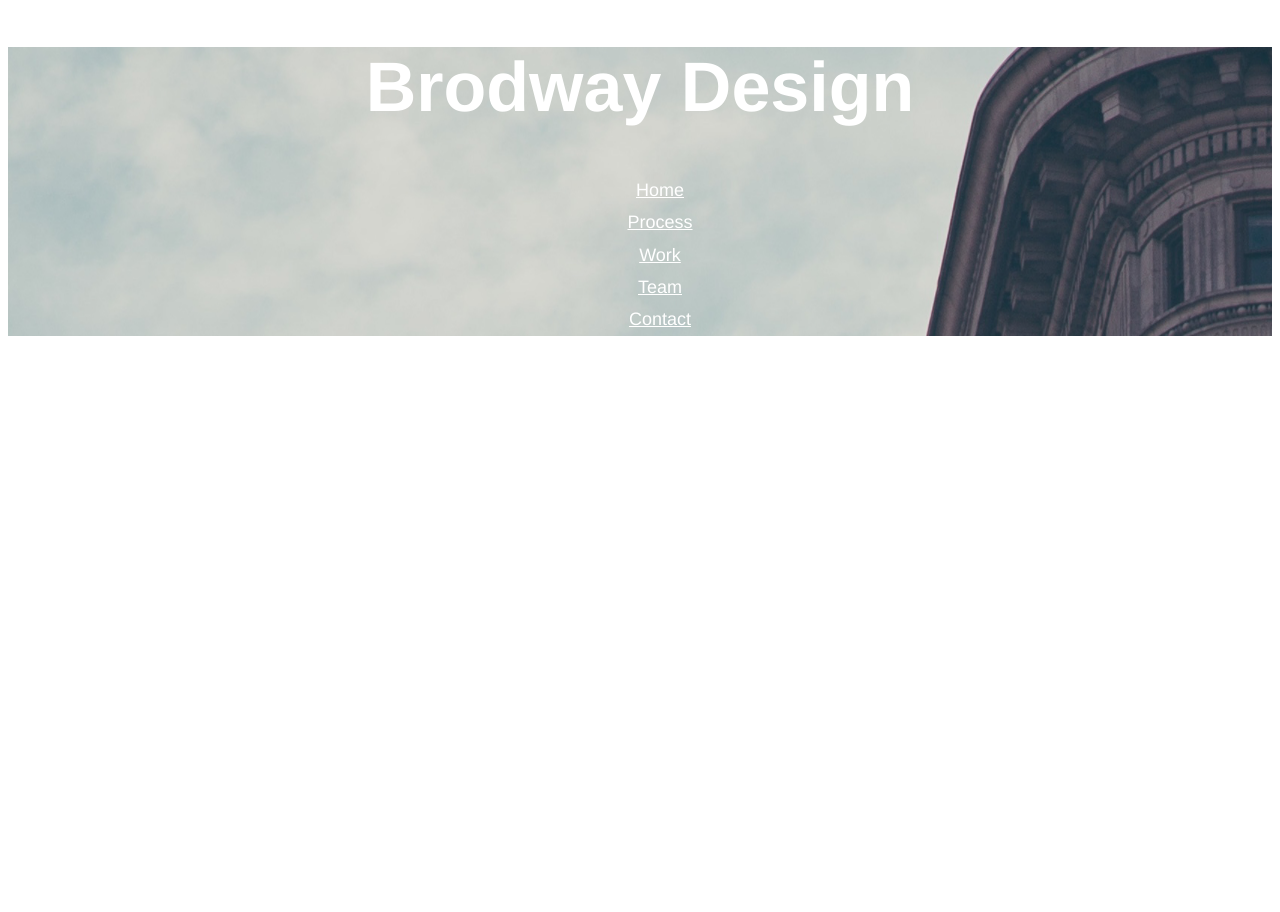
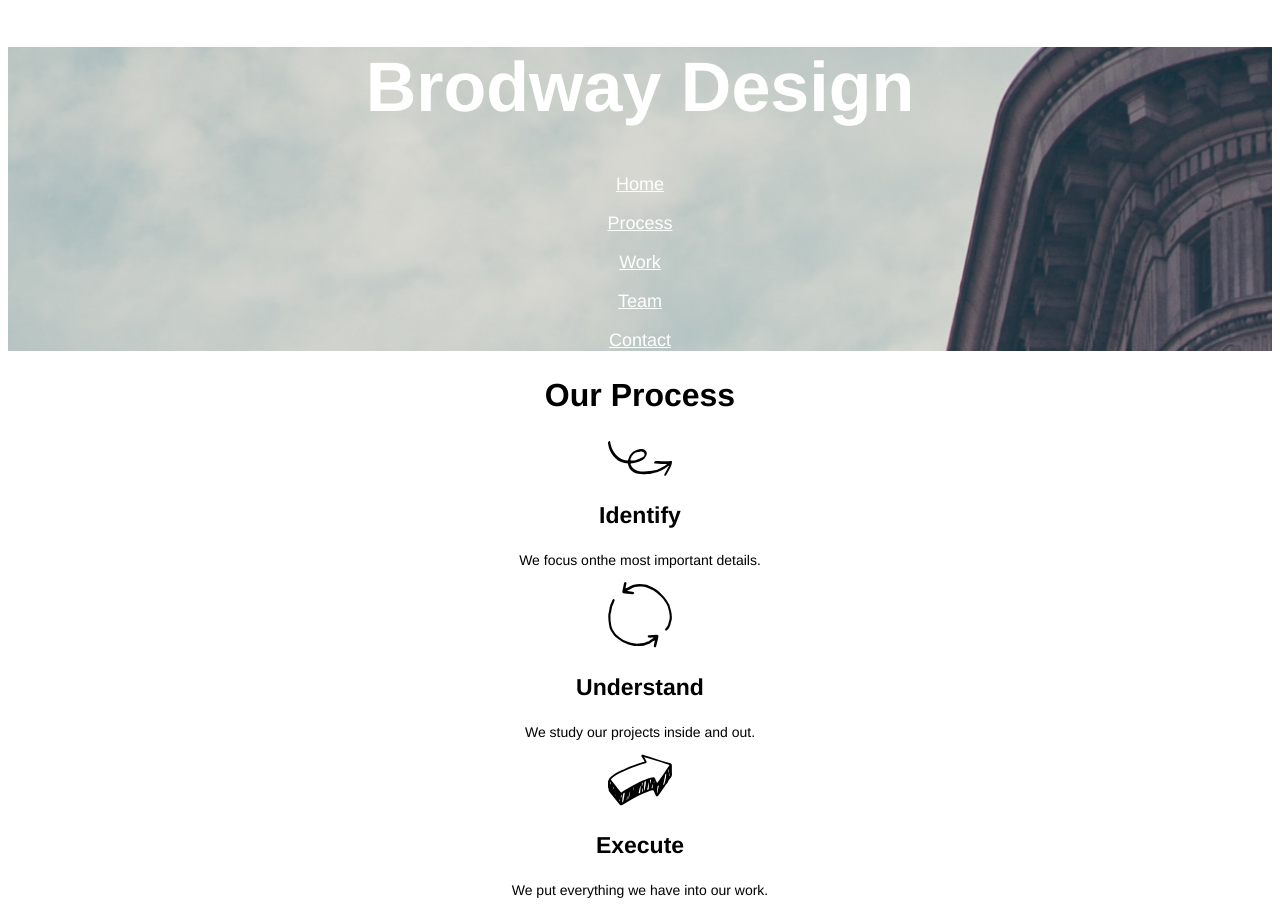
Before and after one commit to So-Naive/Broadway1.0, a plain HTML site: page index.html in a window 1280 px wide. Before the commit the page ends 800 px from the top, so only its background shows below. Drawn offline with Linux system fonts and the light colour scheme; files whose address does not match are found by name.

Commit message:
Added Proccess Section, Reworked old HTML+CSS

```diff
--- a/index.html
+++ b/index.html
@@ -7,13 +7,24 @@
   <!-- Brodway Design plus Links section -->
   <div class="Broadway">
     <h1> Brodway Design </h1>
-    <ul>
-      <li><a href="">Home</a><li>
-      <li><a href="">Process</a><li>
-      <li><a href="">Work</a><li>
-      <li><a href="">Team</a><li>
-      <li><a href="">Contact</a><li>
-    </ul>
+      <p><a href="">Home</a></p>
+      <p><a href="#process">Process</a></p>
+      <p><a href="">Work</a></p>
+      <p><a href="">Team</a></p>
+      <p><a href="">Contact</a></p>
+  </div>
+  <!-- Our Process identify/understand/execute -->
+  <div class="process">
+    <h2 id="process"> Our Process </h2>
+    <img src="resources/images/identify.svg" alt="">
+    <h3>Identify</h3>
+    <p>We focus onthe most important details.</p>
+    <img src="resources/images/understand.svg" alt="">
+    <h3>Understand</h3>
+    <p>We study our projects inside and out.</P>
+      <img src="resources/images/execute.svg" alt="">
+    <h3>Execute</h3>
+    <p>We put everything we have into our work.</p>
   </div>
 
 </body>
--- a/resources/css/stylesheet.css
+++ b/resources/css/stylesheet.css
@@ -4,20 +4,25 @@ body {
 }
 .Broadway {
   background-image: url("E:/Newprojects/broadway/resources/images/the-flatiron-building.png");
-  background-size: auto;
-  color: white;
+  background-size: cover;
+  font-size: 18px;
 }
-
- ul {
-   font-size: 18px;
-   line-height: 1.8;
-   text-align: center;
-   list-style-type: none;
- }
  h1 {
+   color: white;
    font-size: 70px;
    font-weight: bold;
  }
 a {
   color: white;
 }
+h3 {
+  font-weight: bold;
+  font-size: 23px;
+}
+h2 {
+  font-size: 32px;
+  font-weight: bold;
+}
+.process {
+  font-size: 14px;
+}
```
